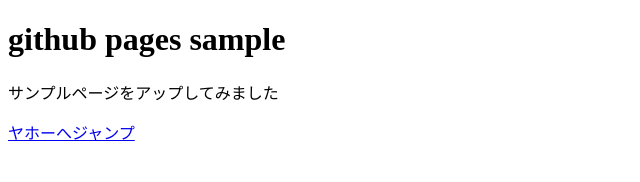
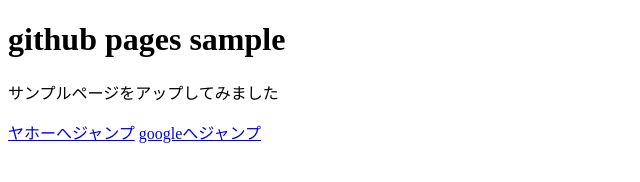
Before and after one commit to 101dvlp/pageSample, a plain HTML site: page index.html in a window 1280 px wide. Shown: the whole page, without its empty margins (0-640 px from the left). Drawn offline with Linux system fonts and the light colour scheme.

Commit message:
googleリンクを追加

```diff
--- a/index.html
+++ b/index.html
@@ -10,6 +10,7 @@
         <h1>github pages sample</h1>
         <p>サンプルページをアップしてみました</p>
         <a href="https://yahoo.co.jp" target="_blank">ヤホーへジャンプ</a>
+        <a href="https://google.co.jp" target="_blank">googleへジャンプ</a>
     </div>
 </body>
 </html>
```
Also changed, not shown: 1 other file.
